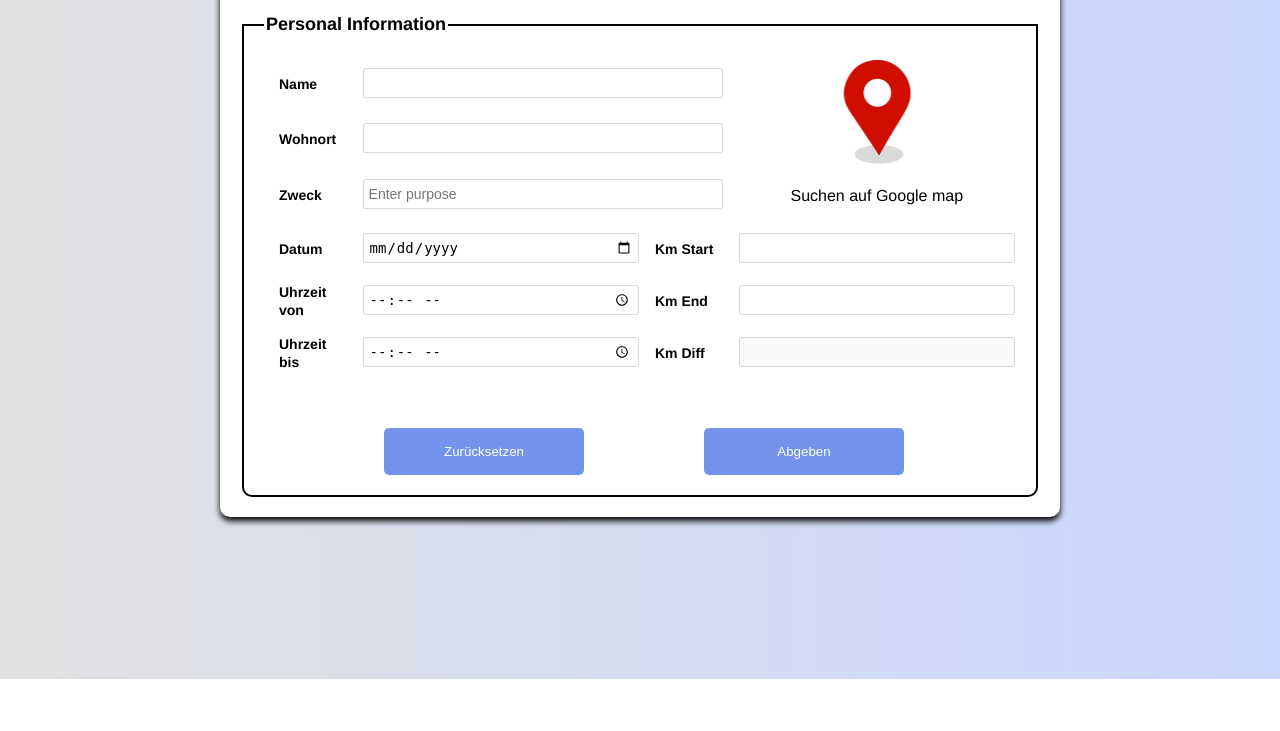
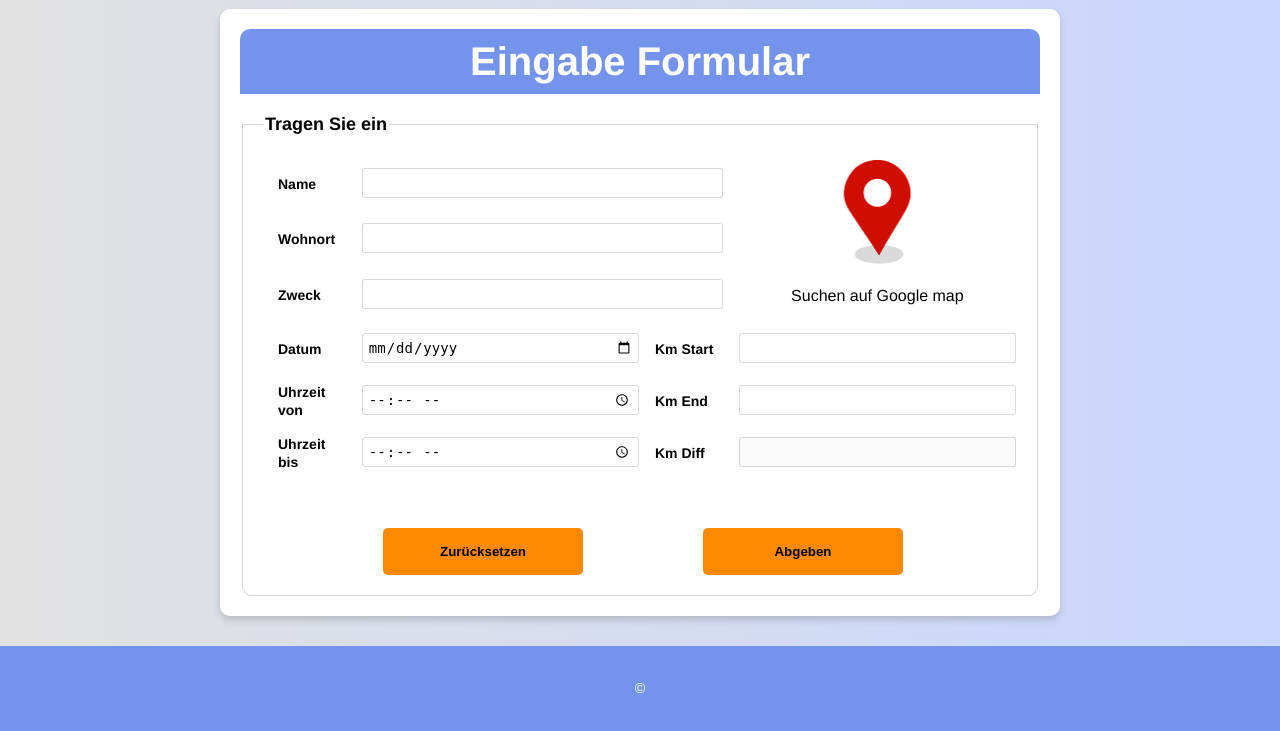
Before and after one commit to cheechay/Fahrtenprojekt, a PHP site: page /index.html in a window 1280 px wide. Shown: the part 121-852 px from the top of the page. Before the commit the page ends 800 px from the top, so only its background shows below. Run offline with PHP 8.4, Linux system fonts and the light colour scheme.

Commit message:
Eingabe + Home + Css + Script geandert

```diff
--- a/index.html
+++ b/index.html
@@ -8,17 +8,29 @@
 </head>
 
 <body>
+    <header>
+        <div class="logo"><img src="logo.png" alt="" width="95px ">
+        <h2>Fahrtenbuch</h2></div>
+        <nav>
+            <ul>
+                <li><a href="home.html">Home</a></li>
+                <li><a href="index.html">Eintrag</a></li>
+                <li><a href="">List</a></li>
+
+            </ul>
+        </nav>
+    </header>
 
     <div class="container">
 
         <div class="contheader">
-            <h1>Fahrtenbuch - Project </h1>
+            <h1>Eingabe Formular </h1>
         </div>
         <form action="index.php" method="POST">
 
-            <!--<h3>Personal Information</h3> -->
+
         <fieldset>
-            <legend >Personal Information</legend>
+            <legend >Tragen Sie ein</legend>
 
             <table class="info-section">
                 <tr>
@@ -36,7 +48,7 @@
                 </tr>
                 <tr>
                     <td><label for="zweck">Zweck </label></td>
-                    <td colspan="2"><input type="text" name="zweck" id="zweck" size="35" placeholder="Enter purpose" required></td>
+                    <td colspan="2"><input type="text" name="zweck" id="zweck" size="35"  required></td>
                 </tr>
 
                 <tr>
@@ -45,7 +57,7 @@
 
 
                     <td><label for="km_start">Km Start</label></td>
-                    <td><input type="number" name="km_start" id="km_start"></td>
+                    <td><input type="number" name="km_start" id="km_start" min="0"></td>
                 </tr>
                 <tr>
 
@@ -53,7 +65,7 @@
                     <td> <input type="time" name="uhrzeit_von" id="uhrzeit_von"></td>
 
                     <td><label for="km_end">Km End</label></td>
-                    <td> <input type="number" name="km_end" id="km_end"></td>
+                    <td> <input type="number" name="km_end" id="km_end" min="0"></td>
 
                 </tr>
                   <tr>
@@ -77,23 +89,10 @@
             </fieldset>
         </form>
     </div>
-    <script>
+    <footer>
+        <p>&copy;</p>
+    </footer>
 
-        function calculatekmdiff() {
-            const kmStart = parseFloat(document.getElementById('km_start').value) || 0;
-            const kmEnd = parseFloat(document.getElementById('km_end').value) || 0;
-
-            const kmDiff = kmEnd >= kmStart ? kmEnd - kmStart : "0";
-            document.getElementById('kmdiff').value = kmDiff;
-        }
-
-        window.onload = function() {
-            document.getElementById('km_start').addEventListener('input', calculatekmdiff);
-            document.getElementById('km_end').addEventListener('input', calculatekmdiff);
-
-                document.getElementById('kmdiff').value = "";
-
-        };
-    </script>
+    <script src="script.js"></script>
 </body>
 </html>
--- a/script.js
+++ b/script.js
@@ -13,3 +13,20 @@ button.addEventListener('click', function() {
   });
 
   console.log('test');
+
+
+  function calculatekmdiff() {
+    const kmStart = parseFloat(document.getElementById('km_start').value) || 0;
+    const kmEnd = parseFloat(document.getElementById('km_end').value) || 0;
+
+    const kmDiff = kmEnd >= kmStart ? kmEnd - kmStart : "0";
+    document.getElementById('kmdiff').value = kmDiff;
+}
+
+window.onload = function() {
+    document.getElementById('km_start').addEventListener('input', calculatekmdiff);
+    document.getElementById('km_end').addEventListener('input', calculatekmdiff);
+
+        document.getElementById('kmdiff').value = "";
+
+};
--- a/styles.css
+++ b/styles.css
@@ -28,12 +68,12 @@ h1{
   padding: 20px;
   background-color: white;
   border-radius: 10px;
-  box-shadow: 0 4px 6px black ;
+  box-shadow: 0 4px 6px rgba(132, 131, 131, 0.363) ;
 }
 
 fieldset{
   padding: 20px;
-  border: 2px solid;
+  border: 1px solid rgba(131, 131, 131, 0.337);
   border-radius: 0 0 10px 10px;
 }
 legend{
@@ -66,15 +106,16 @@ button{
 
   padding: 16px;
   width: 200px;
-  background-color: #7494ec;
+  background-color:  #ff8a00;
   float: left;
   margin-top: 30px;
   margin-left: 120px;
   border-radius: 5px;
-  color: #fff;
+  color: #000000;
   cursor: pointer;
   border: none;
   transition: 500ms ease-in-out;
+ font-weight: bold;
 }
 
 button:hover{
@@ -131,3 +170,14 @@ margin-right: auto;
 
 
   }
+
+  footer {
+    background-color: #7494ec;
+    color: white;
+    text-align: center;
+    padding: 20px 10px;
+}
+
+footer p {
+    font-size: 0.9rem;
+}
```
Also changed, not shown: other parts of styles.css (+40 -2 lines), home.html (added, +30 -0 lines).
